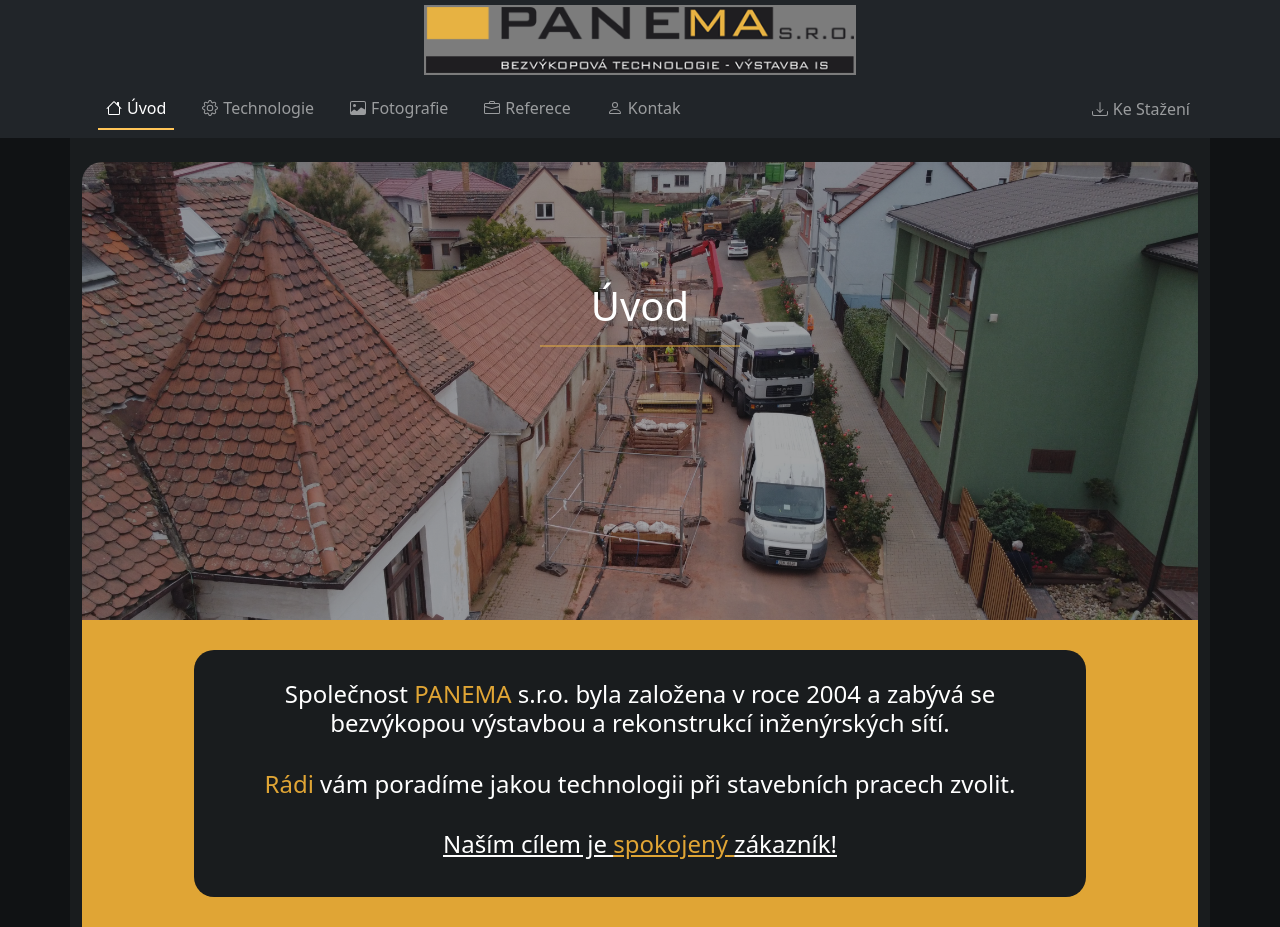
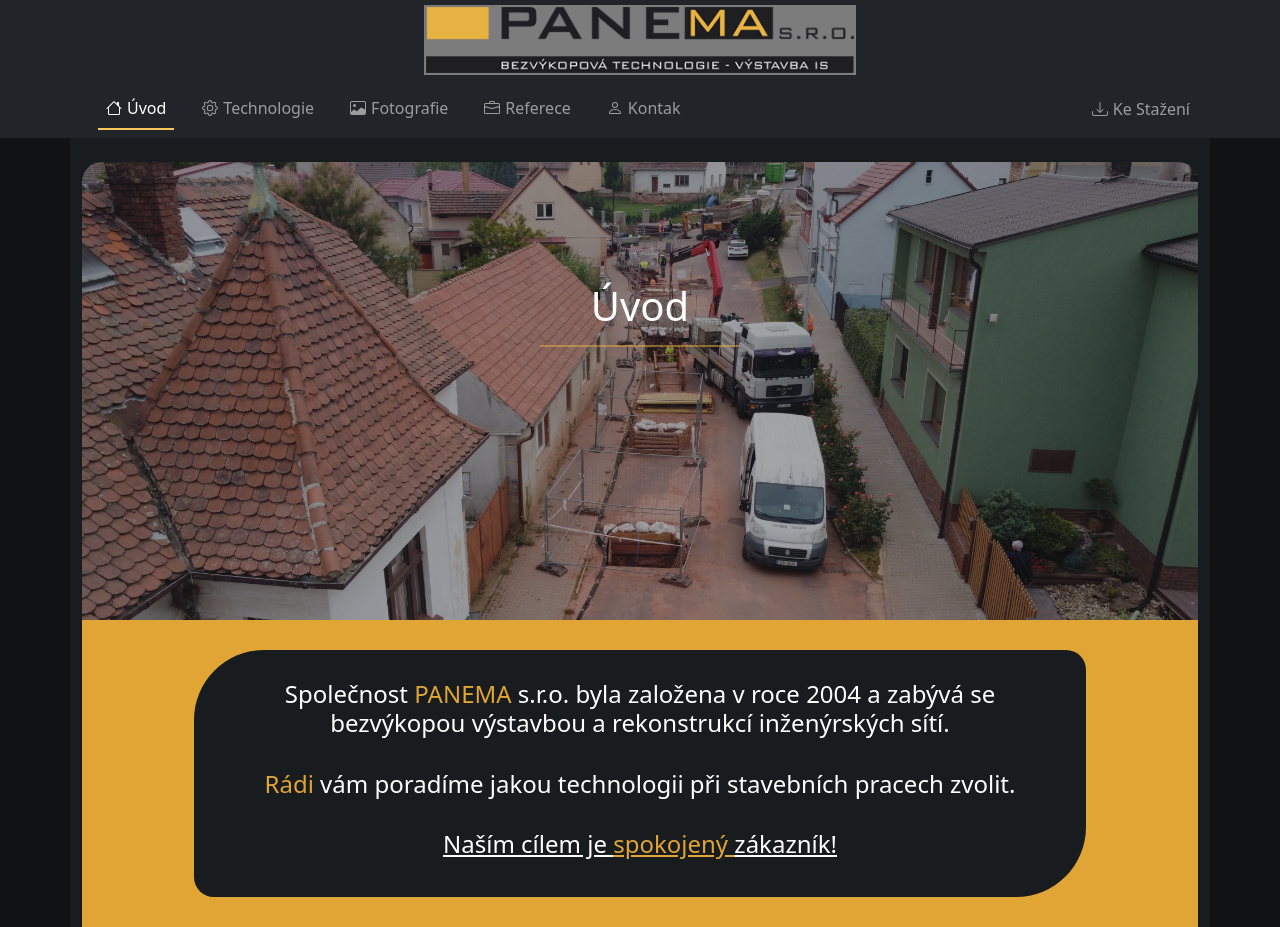
Before and after one commit to Ejdyz/panema.cz, a React (Create React App) app in the folder panema/: page / in a window 1280 px wide. Built offline with nearby package versions, Linux system fonts and the light colour scheme.

Commit message:
feat: implemented MainPageTextCard

```diff
--- a/panema/src/Pages/MainPage.js
+++ b/panema/src/Pages/MainPage.js
@@ -1,31 +1,23 @@
 import Container from 'react-bootstrap/Container';
 import NavBar from '../Components/NavBar'
-
-export function MainPage(){
-  return(
+import { MainPageTextCard } from '../Components/MainPageTextCard';
+export function MainPage() {
+  return (
     <>
       <NavBar currentPage="main" />
-      <div style={{backgroundColor: "#101214", height: "100%"}}> {/* Background */}
-        <Container style={{backgroundColor: "#191c1e",height: "100%"}}> {/* Content container */}
-          <div style={{paddingTop:"3vh", height: "100%"}}>
+      <div style={{ backgroundColor: "#101214", height: "100%" }}> {/* Background */}
+        <Container style={{ backgroundColor: "#191c1e", height: "100%" }}> {/* Content container */}
+          <div style={{ paddingTop: "3vh", height: "100%" }}>
 
-            <div style={{position:"relative" }}>
-              <img src="/images/homePage.png" alt="Image"  style={{height:"auto", display:"block", width: "100%", borderRadius: "20px 20px 0px 0px", opacity:.6}}/>
-                <span style={{position:"absolute",top:"35%",left:"50%",transform:" translate(-50%, -50%)", color:"white"}}>
-                  <h1 style={{textAlign: "center", color: "white"}}>Úvod</h1>
-                  <hr style={{width: "200px", color: "#e7b242", opacity: 1}}></hr>
-                </span>
+            <div style={{ position: "relative" }}>
+              <img src="/images/homePage.png" alt="Image" style={{ height: "auto", display: "block", width: "100%", borderRadius: "20px 20px 0px 0px", opacity: .6 }} />
+              <span style={{ position: "absolute", top: "35%", left: "50%", transform: " translate(-50%, -50%)", color: "white" }}>
+                <h1 style={{ textAlign: "center", color: "white" }}>Úvod</h1>
+                <hr style={{ width: "200px", color: "#e7b242", opacity: 1 }}></hr>
+              </span>
             </div>
 
-            <div style={{backgroundColor: "#e0a535", display: "grid", placeItems: "center",}}>
-              <div style={{backgroundColor: "#191c1e", height: "auto", width: "80%",borderRadius: "20px", textAlign:"center",padding: "30px",margin:"30px", color:'white'}}>
-                <h4>Společnost <h4 style={{color: "#e0a535", display:"inline"}}>PANEMA </h4> s.r.o. byla založena v roce 2004 a zabývá se bezvýkopou výstavbou a rekonstrukcí inženýrských sítí.</h4>
-                <br/>
-                <h4><h4 style={{color: "#e0a535", display:"inline"}}>Rádi</h4> vám poradíme jakou technologii při stavebních pracech zvolit. </h4>
-                <br/>
-                <u><h4>Naším cílem je  <u style={{color:'#e0a535'}}><h4 style={{color: "#e0a535", display:"inline"}}>spokojený</h4> </u>zákazník!</h4></u>
-              </div>
-            </div>
+            <MainPageTextCard />
 
           </div>
         </Container>
```
